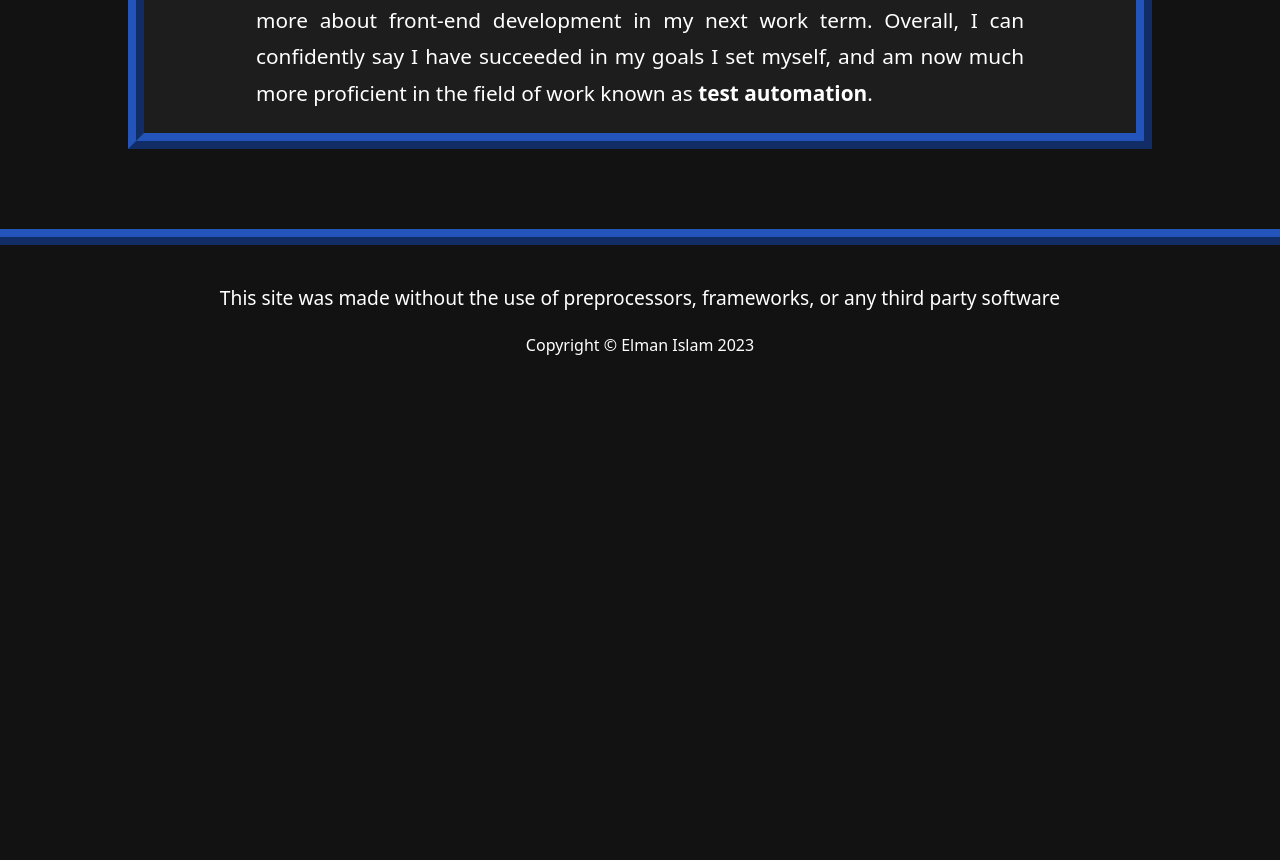
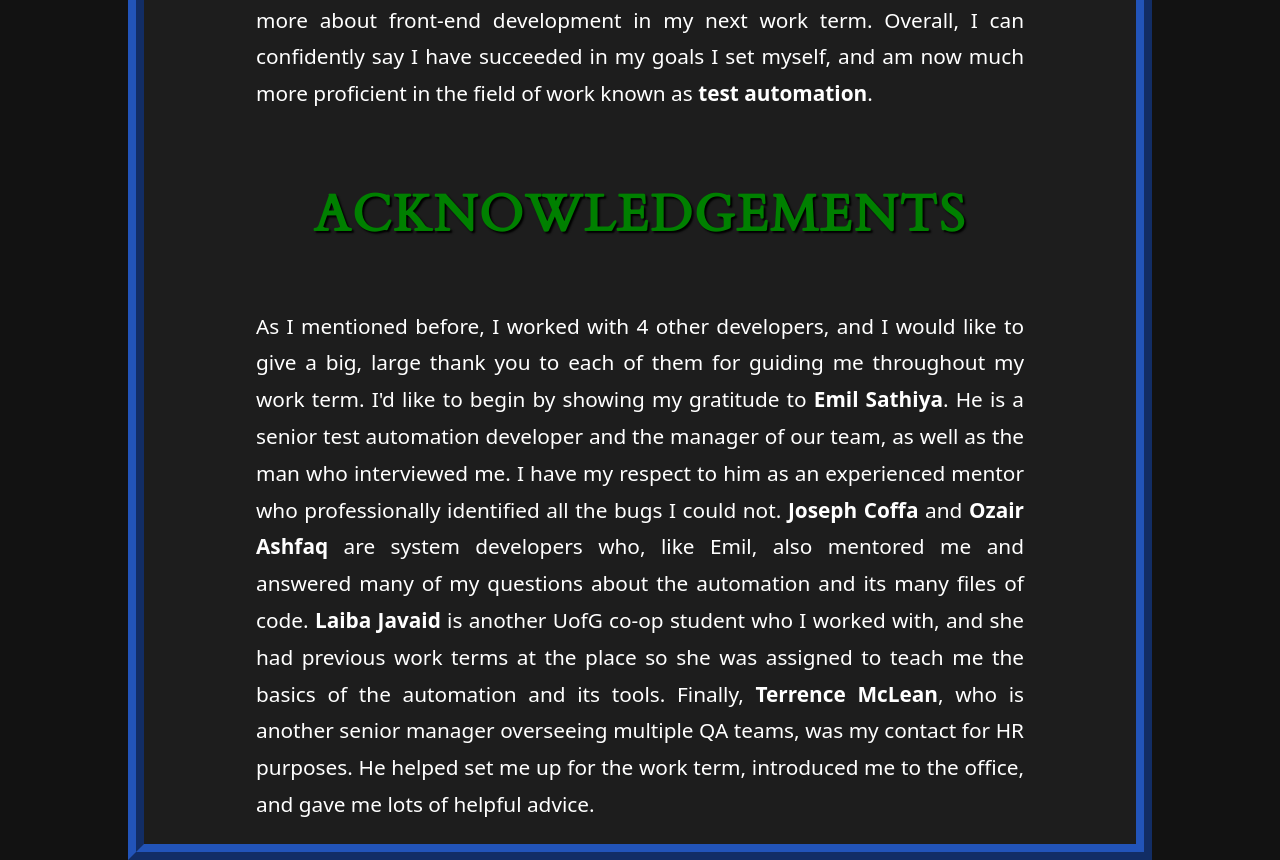
Before and after one commit to elmanislam/elmanislam.github.io, a plain HTML site: page pages/work-term-cooperators.html in a window 1280 px wide. Shown: the part 8120-8980 px from the top of the page. Before the commit the page ends 8498 px from the top, so only its background shows below. Drawn offline with nearby package versions, Linux system fonts and the light colour scheme; a web font is replaced by a local one.

Commit message:
Add acknowledgements

```diff
--- a/pages/work-term-cooperators.html
+++ b/pages/work-term-cooperators.html
@@ -193,6 +193,18 @@
           </p>
         </div>
 
+        <h2 id="acknowledgments" style="padding-top: 3.3rem; margin-top: 0rem;"> <mark>ACKNOWLEDGEMENTS</mark></h2>
+
+        <div class="text-content width-80" >
+          <p> As I mentioned before, I worked with 4 other developers, and I would like to give a big, large thank you to each of them for guiding me throughout my work term. I'd like to begin
+            by showing my gratitude to <strong>Emil Sathiya</strong>. He is a senior test automation developer and the manager of our team, as well as the man who interviewed me. I have my respect
+            to him as an experienced mentor who professionally identified all the bugs I could not. <strong>Joseph Coffa</strong> and <strong>Ozair Ashfaq</strong> are system developers who, like Emil,
+            also mentored me and answered many of my questions about the automation and its many files of code. <strong>Laiba Javaid</strong> is another UofG co-op student who I worked with, and she had
+            previous work terms at the place so she was assigned to teach me the basics of the automation and its tools. Finally, <strong>Terrence McLean</strong>, who is another senior manager overseeing
+            multiple QA teams, was my contact for HR purposes. He helped set me up for the work term, introduced me to the office, and gave me lots of helpful advice.
+
+          </p>
+        </div>
       </div>
     </div>
     <footer class="footer">
```
